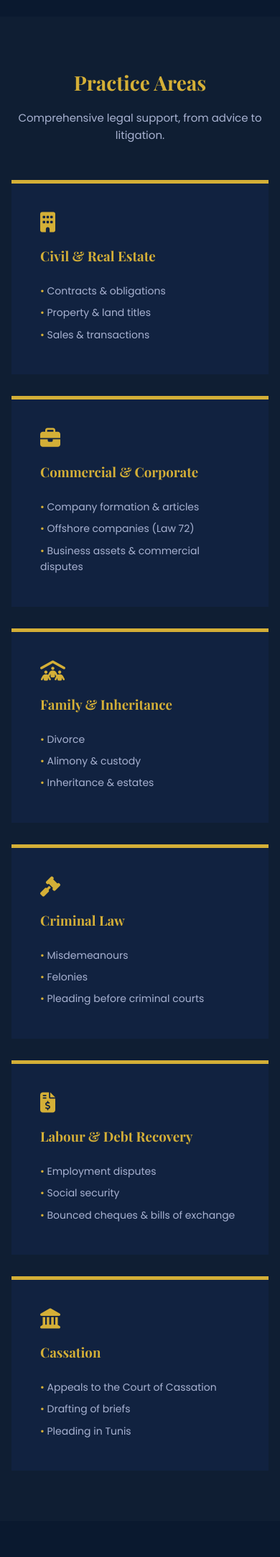
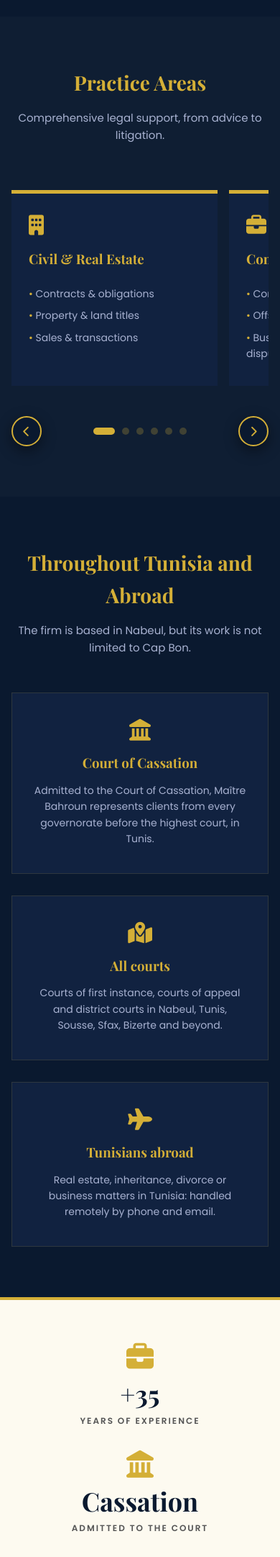
Before and after one commit to SarraBahroun/avocatnaoufel, a PHP site: page / in a window 390 px wide. Shown: the part 2318-4481 px from the top of the page at 72% size. Run offline with PHP 8.4, Linux system fonts and the light colour scheme; some libraries are stand-ins or nearby versions.

Commit message:
Domaines d'expertise en carrousel « cinéma » sur une seule ligne
- Cartes sur une ligne avec flèches précédent / suivant, points de
  navigation, glissement au doigt et défilement automatique (pause au
  survol / toucher, désactivé si l'utilisateur limite les animations).
- Effet cinéma : les cartes à moitié visibles sont atténuées et réduites.
- 3 cartes visibles sur ordinateur, 2 sur tablette, 1 sur téléphone
  (flèches sous les cartes pour ne pas cacher le texte). Sens RTL géré.
- Correctif : le champ anti-spam placé à -9999px faisait déborder la
  page arabe sur téléphone (défilement horizontal).

Co-Authored-By: Claude Opus 5.5 <noreply@anthropic.com>

```diff
--- a/assets/css/style.css
+++ b/assets/css/style.css
@@ -95,8 +95,34 @@ header {
 
 /* ---------- EXPERTISES ---------- */
 .grid-3 { display: grid; grid-template-columns: repeat(auto-fit, minmax(260px, 1fr)); gap: 30px; }
-.spec-card { background: var(--navy-light); padding: 40px; border-top: 5px solid var(--gold); transition: .3s; }
+.spec-card { background: var(--navy-light); padding: 40px; border-top: 5px solid var(--gold); transition: transform .6s cubic-bezier(.2,.7,.2,1), opacity .6s, box-shadow .3s, filter .6s; }
 .spec-card:hover { transform: translateY(-6px); box-shadow: 0 14px 30px rgba(0,0,0,.35); }
+
+/* Carrousel (Domaines d'expertise) : une seule ligne + flèches */
+.carousel { position: relative; max-width: 1200px; margin: 0 auto; }
+.car-track { display: flex; gap: 30px; overflow-x: auto; scroll-snap-type: x mandatory; scrollbar-width: none; padding: 14px 4px 24px; }
+.car-track::-webkit-scrollbar { display: none; }
+.car-track .spec-card { flex: 0 0 calc((100% - 60px) / 3); scroll-snap-align: start; opacity: .35; transform: scale(.93); filter: saturate(.6); }
+.car-track .spec-card.in { opacity: 1; transform: none; filter: none; }
+.car-track .spec-card.in:hover { transform: translateY(-6px); }
+.car-btn { position: absolute; top: 50%; transform: translateY(-60%); z-index: 2; width: 52px; height: 52px; border-radius: 50%; border: 2px solid var(--gold); background: rgba(10,25,47,.9); color: var(--gold); font-size: 18px; cursor: pointer; transition: .3s; box-shadow: 0 6px 20px rgba(0,0,0,.45); }
+.car-btn:hover { background: var(--gold); color: var(--navy); }
+.car-prev { inset-inline-start: -70px; }
+.car-next { inset-inline-end: -70px; }
+[dir="rtl"] .car-btn i { transform: scaleX(-1); }
+.car-dots { display: flex; justify-content: center; gap: 10px; margin-top: 18px; }
+.car-dots button { width: 10px; height: 10px; border-radius: 10px; border: 0; background: var(--gold-soft); cursor: pointer; transition: .4s; padding: 0; }
+.car-dots button.active { width: 30px; background: var(--gold); }
+@media (max-width: 1360px) { .car-prev { inset-inline-start: -16px; } .car-next { inset-inline-end: -16px; } }
+@media (max-width: 1000px) { .car-track .spec-card { flex-basis: calc((100% - 30px) / 2); } }
+@media (max-width: 700px) {
+    .car-track { gap: 16px; }
+    .car-track .spec-card { flex-basis: 82%; padding: 30px 24px; }
+    /* Sur téléphone, les flèches passent sous les cartes, de part et d'autre des points */
+    .car-btn { top: calc(100% + 18px); transform: none; width: 42px; height: 42px; font-size: 15px; }
+    .car-prev { inset-inline-start: 0; } .car-next { inset-inline-end: 0; }
+    .car-dots { margin-top: 18px; min-height: 42px; align-items: center; }
+}
 .spec-card i { color: var(--gold); font-size: 28px; margin-bottom: 18px; }
 .spec-card h3 { color: var(--gold); margin-bottom: 18px; }
 .spec-card ul { list-style: none; font-size: 14px; color: var(--muted); }
@@ -135,7 +161,7 @@ header {
 .field select option { background: var(--navy-light); }
 .field textarea { min-height: 120px; resize: vertical; }
 input[type="date"]::-webkit-calendar-picker-indicator { filter: invert(.8) sepia(1) saturate(4) hue-rotate(5deg); }
-.hp { position: absolute; left: -9999px; }
+.hp { position: absolute; width: 1px; height: 1px; overflow: hidden; clip-path: inset(50%); opacity: 0; pointer-events: none; }  /* champ anti-spam invisible (sans -9999px qui faisait déborder la page en arabe) */
 .form-actions { margin-top: 22px; display: flex; gap: 14px; flex-wrap: wrap; align-items: center; }
 .form-note { font-size: 12px; color: var(--muted); margin-top: 14px; }
 .form-panel[hidden] { display: none; }
--- a/index.php
+++ b/index.php
@@ -87,7 +87,9 @@ $mapLnk = "https://www.google.com/maps/search/?api=1&query=" . rawurlencode($SIT
 <section id="expertises" class="section-padding" style="background: rgba(255,255,255,0.02);">
     <h2 class="section-title"><?= $t('exp_h2') ?></h2>
     <p class="section-sub"><?= $t('exp_sub') ?></p>
-    <div class="grid-3">
+    <div class="carousel" data-carousel>
+        <button type="button" class="car-btn car-prev" aria-label="<?= $t('car_prev') ?>"><i class="fas fa-chevron-left"></i></button>
+        <div class="car-track">
         <?php foreach ($T['expertises'] as [$icon, $titre, $items]): ?>
             <div class="spec-card">
                 <i class="fas <?= $icon ?>"></i>
@@ -95,7 +97,10 @@ $mapLnk = "https://www.google.com/maps/search/?api=1&query=" . rawurlencode($SIT
                 <ul><?php foreach ($items as $it): ?><li><?= $e($it) ?></li><?php endforeach; ?></ul>
             </div>
         <?php endforeach; ?>
+        </div>
+        <button type="button" class="car-btn car-next" aria-label="<?= $t('car_next') ?>"><i class="fas fa-chevron-right"></i></button>
     </div>
+    <div class="car-dots"></div>
 </section>
 
 <section id="zone" class="section-padding">
@@ -276,6 +281,56 @@ $mapLnk = "https://www.google.com/maps/search/?api=1&query=" . rawurlencode($SIT
         document.querySelectorAll('.tab').forEach(t => t.classList.toggle('active', t === tab));
         document.querySelectorAll('.form-panel').forEach(p => p.hidden = p.id !== 'panel-' + tab.dataset.tab);
     }));
+    // Carrousel « Domaines d'expertise » : flèches, points, défilement automatique
+    document.querySelectorAll('[data-carousel]').forEach(car => {
+        const track = car.querySelector('.car-track'), cards = [...track.children];
+        const dots = car.nextElementSibling, rtl = document.dir === 'rtl' ? -1 : 1;
+        const pas = () => cards[0].offsetWidth + parseFloat(getComputedStyle(track).columnGap || 0);
+        const pos = () => Math.abs(track.scrollLeft), max = () => track.scrollWidth - track.clientWidth - 2;
+        const aller = sens => {
+            if (sens > 0 && pos() >= max()) track.scrollTo({ left: 0, behavior: 'smooth' });          // fin → retour au début
+            else if (sens < 0 && pos() <= 2) track.scrollTo({ left: rtl * track.scrollWidth, behavior: 'smooth' });
+            else track.scrollBy({ left: sens * rtl * pas(), behavior: 'smooth' });
+        };
+        car.querySelector('.car-prev').addEventListener('click', () => { aller(-1); pause(); });
+        car.querySelector('.car-next').addEventListener('click', () => { aller(1); pause(); });
+
+        // Un point par position possible (6 cartes, 3 visibles → 4 positions)
+        const nbPos = () => Math.max(1, Math.round(max() / pas()) + 1);
+        const majPoints = () => {
+            const i = pos() >= max() ? dots.children.length - 1 : Math.round(pos() / pas());
+            [...dots.children].forEach((d, k) => d.classList.toggle('active', k === i));
+        };
+        const creerPoints = () => {
+            if (dots.children.length === nbPos()) return majPoints();
+            dots.innerHTML = '';
+            for (let i = 0; i < nbPos(); i++) {
+                const d = document.createElement('button');
+                d.type = 'button'; d.setAttribute('aria-label', String(i + 1));
+                d.addEventListener('click', () => { track.scrollTo({ left: rtl * i * pas(), behavior: 'smooth' }); pause(); });
+                dots.appendChild(d);
+            }
+            majPoints();
+        };
+        track.addEventListener('scroll', majPoints, { passive: true });
+        window.addEventListener('resize', creerPoints);
+        creerPoints();
+
+        // Effet cinéma : les cartes à moitié visibles sont atténuées
+        const io = new IntersectionObserver(es => es.forEach(en => en.target.classList.toggle('in', en.intersectionRatio > .85)),
+            { root: track, threshold: [0, .85, 1] });
+        cards.forEach(c => io.observe(c));
+
+        // Défilement automatique (s'arrête au survol, au toucher, ou si l'utilisateur préfère moins d'animations)
+        let timer = null, reprise = null;
+        const lancer = () => { if (!matchMedia('(prefers-reduced-motion: reduce)').matches) { clearInterval(timer); timer = setInterval(() => aller(1), 4500); } };
+        const pause = () => { clearInterval(timer); clearTimeout(reprise); reprise = setTimeout(lancer, 9000); };
+        car.addEventListener('mouseenter', () => clearInterval(timer));
+        car.addEventListener('mouseleave', lancer);
+        track.addEventListener('touchstart', pause, { passive: true });
+        lancer();
+    });
+
     if (location.hash === '#question') document.querySelector('[data-tab="question"]').click();
 </script>
 </body>
--- a/lang/ar.php
+++ b/lang/ar.php
@@ -32,6 +32,8 @@ return [
 
     'exp_h2'  => 'مجالات الاختصاص',
     'exp_sub' => 'مرافقة قانونية شاملة، من الاستشارة إلى التقاضي.',
+    'car_prev' => 'السابق',
+    'car_next' => 'التالي',
     'expertises' => [
         ['fa-building',        'المدني والعقاري',         ['العقود والالتزامات', 'الملكية والرسوم العقارية', 'البيوعات والمعاملات']],
         ['fa-briefcase',       'التجاري والشركات',        ['تأسيس الشركات وقوانينها الأساسية', 'الشركات غير المقيمة (قانون 72)', 'الأصل التجاري والنزاعات التجارية']],
--- a/lang/en.php
+++ b/lang/en.php
@@ -32,6 +32,8 @@ return [
 
     'exp_h2'  => 'Practice Areas',
     'exp_sub' => 'Comprehensive legal support, from advice to litigation.',
+    'car_prev' => 'Previous',
+    'car_next' => 'Next',
     'expertises' => [
         ['fa-building',        'Civil & Real Estate',     ['Contracts & obligations', 'Property & land titles', 'Sales & transactions']],
         ['fa-briefcase',       'Commercial & Corporate',  ['Company formation & articles', 'Offshore companies (Law 72)', 'Business assets & commercial disputes']],
--- a/lang/fr.php
+++ b/lang/fr.php
@@ -32,6 +32,8 @@ return [
 
     'exp_h2'  => "Domaines d'Expertise",
     'exp_sub' => 'Un accompagnement juridique complet, du conseil jusqu’au contentieux.',
+    'car_prev' => 'Précédent',
+    'car_next' => 'Suivant',
     'expertises' => [
         ['fa-building',        'Civil & Immobilier',      ['Contrats & obligations', 'Propriété & titres fonciers', 'Transactions & ventes']],
         ['fa-briefcase',       'Commercial & Sociétés',   ['Création & statuts de sociétés', 'Sociétés offshore (Loi 72)', 'Fonds de commerce & litiges commerciaux']],
```
